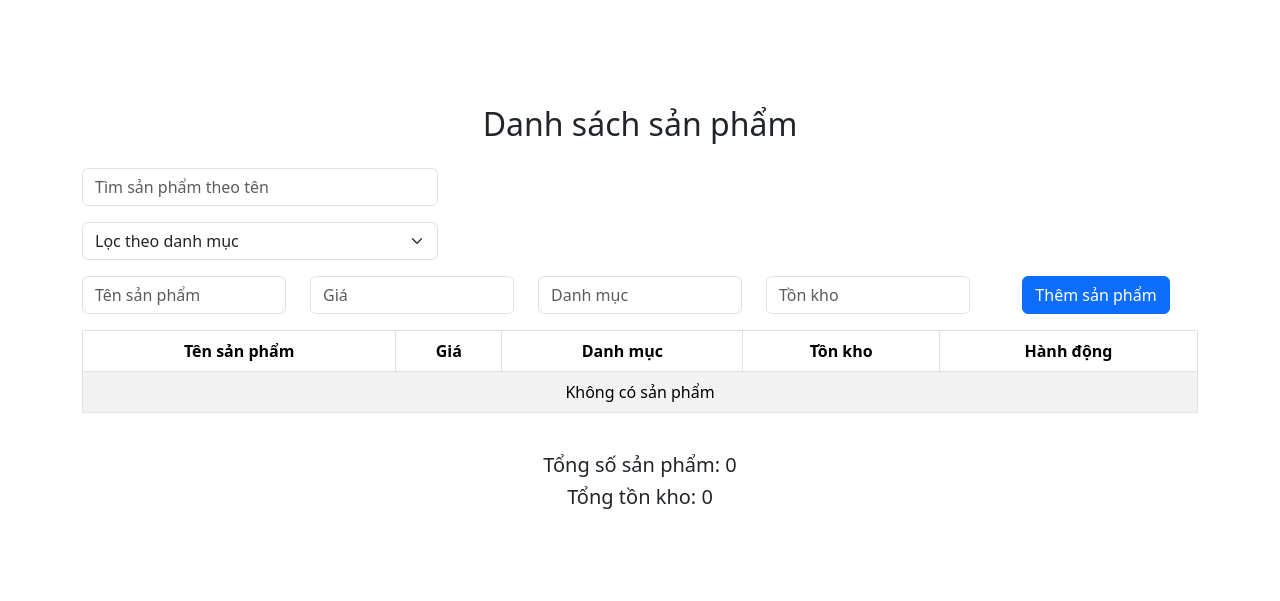
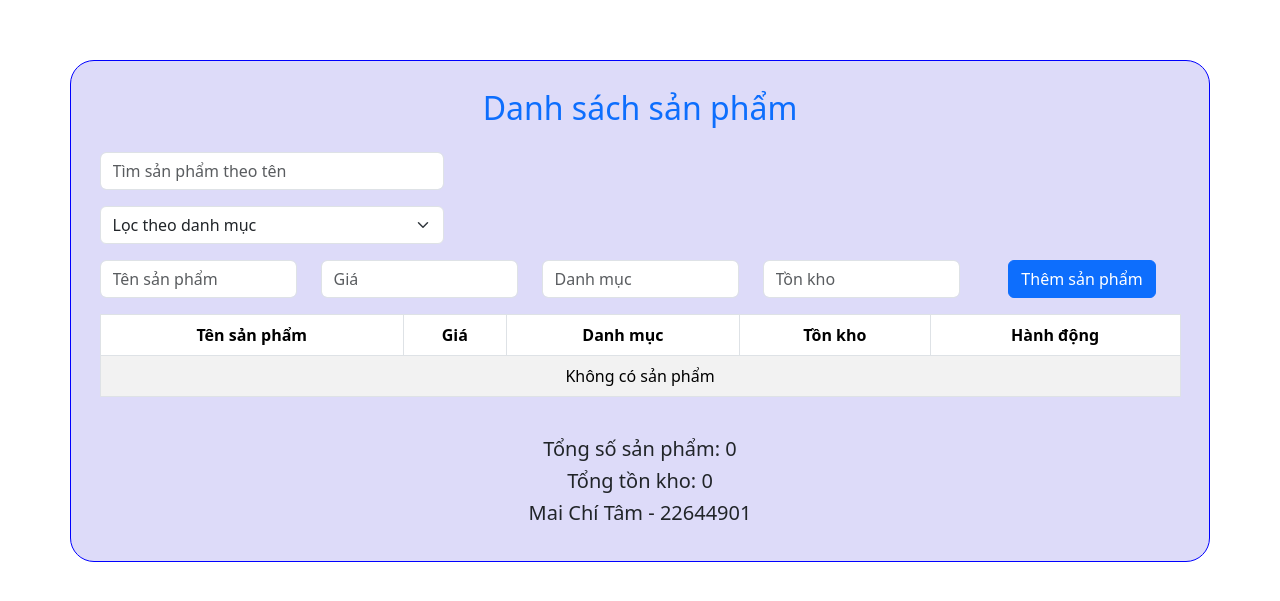
Before and after one commit to TamMai21/PTGDUD_MaiChiTam_22644901, a React (Vite) app: page / in a window 1280 px wide. Shown: the part 101-702 px from the top of the page. Built offline with nearby package versions, Linux system fonts and the light colour scheme.

Commit message:
commit10

```diff
--- /dev/null
+++ b/src/assets/styles.css
@@ -0,0 +1,58 @@
+/* Thiết lập màu sắc cho các phần tử */
+.card-header {
+    background-color: #f7f7f7;
+    color: #333;
+  }
+
+  .card-footer {
+    background-color: #f1f1f1;
+    color: #666;
+  }
+
+  .table th, .table td {
+    text-align: center;
+  }
+
+  .table th {
+    background-color: #007bff;
+    color: white;
+  }
+
+  .table td {
+    background-color: #f8f9fa;
+  }
+
+  /* Đặt màu nền cho nút thêm sản phẩm */
+  .btn-add-product {
+    background-color: #28a745;
+    color: white;
+    font-weight: bold;
+  }
+
+  .btn-add-product:hover {
+    background-color: #218838;
+    color: white;
+  }
+
+  /* Định dạng ô tìm kiếm */
+  .input-search {
+    border-radius: 25px;
+    padding: 10px;
+  }
+
+  .select-category {
+    border-radius: 25px;
+    padding: 10px;
+  }
+
+  /* Định dạng các ô nhập liệu */
+  .input-form {
+    border-radius: 10px;
+    margin: 5px 0;
+    padding: 10px;
+  }
+
+  /* Định dạng cho bảng */
+  .table-striped tbody tr:nth-of-type(odd) {
+    background-color: #f2f2f2;
+  }
--- a/src/component/ProductList.jsx
+++ b/src/component/ProductList.jsx
@@ -80,14 +80,15 @@ const ProductList = () => {
   const totalStock = filteredProducts.reduce((total, product) => total + product.stock, 0);
 
   return (
-    <Container className="mt-4">
-      <h2 className="mb-4">Danh sách sản phẩm</h2>
+    <Container className="mt-4" style={{padding: "2.5%", backgroundColor: "#dddbf9", borderRadius: "24px", border: "1px solid blue"}}>
+      <h2 className="mb-4 text-center text-primary">Danh sách sản phẩm</h2>
 
       {/* Ô tìm kiếm tên sản phẩm */}
       <Row className="mb-3">
         <Col md={4}>
           <InputGroup>
             <Form.Control
+              className="input-search"
               placeholder="Tìm sản phẩm theo tên"
               value={searchTerm}
               onChange={(e) => setSearchTerm(e.target.value)} // Cập nhật từ khoá tìm kiếm theo tên
@@ -100,6 +101,7 @@ const ProductList = () => {
       <Row className="mb-3">
         <Col md={4}>
           <Form.Select
+            className="select-category"
             value={categoryFilter}
             onChange={(e) => setCategoryFilter(e.target.value)} // Cập nhật danh mục lọc
           >
@@ -115,6 +117,7 @@ const ProductList = () => {
       <Row className="mb-3">
         <Col>
           <Form.Control
+            className="input-form"
             placeholder="Tên sản phẩm"
             value={name}
             onChange={(e) => setName(e.target.value)}
@@ -122,6 +125,7 @@ const ProductList = () => {
         </Col>
         <Col>
           <Form.Control
+            className="input-form"
             type="number"
             placeholder="Giá"
             value={price}
@@ -130,6 +134,7 @@ const ProductList = () => {
         </Col>
         <Col>
           <Form.Control
+            className="input-form"
             placeholder="Danh mục"
             value={category}
             onChange={(e) => setCategory(e.target.value)}
@@ -137,6 +142,7 @@ const ProductList = () => {
         </Col>
         <Col>
           <Form.Control
+            className="input-form"
             type="number"
             placeholder="Tồn kho"
             value={stock}
@@ -144,7 +150,7 @@ const ProductList = () => {
           />
         </Col>
         <Col>
-          <Button onClick={handleAddProduct}>Thêm sản phẩm</Button>
+          <Button className="btn-add-product" onClick={handleAddProduct}>Thêm sản phẩm</Button>
         </Col>
       </Row>
 
@@ -181,6 +187,7 @@ const ProductList = () => {
         <Col>
           <h5>Tổng số sản phẩm: {totalProducts}</h5>
           <h5>Tổng tồn kho: {totalStock}</h5>
+          <h5>Mai Chí Tâm - 22644901</h5>
         </Col>
       </Row>
     </Container>
```
